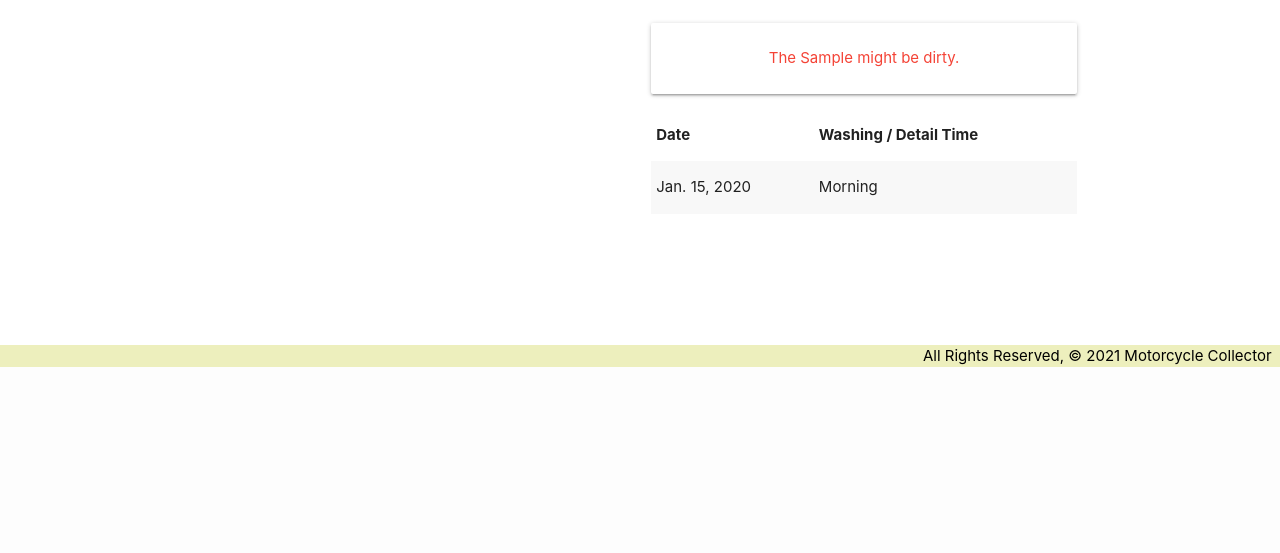
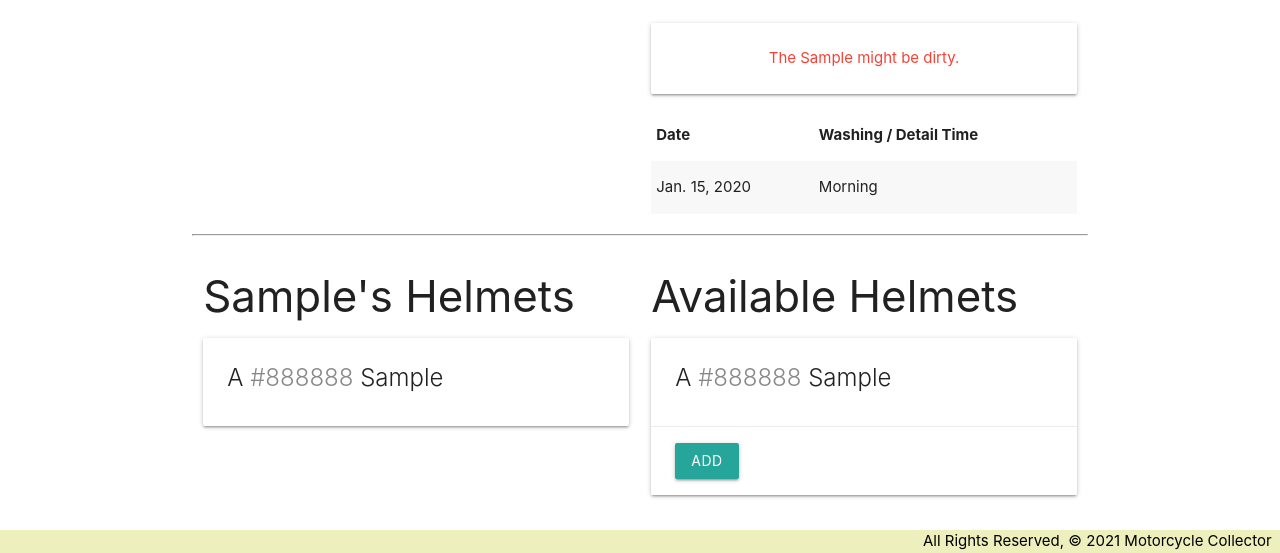
Before and after one commit to tmsheipline/Motorcycle-Collector, a Django app: template main_app/templates/motorcycles/detail.html in a window 1280 px wide. Shown: the part 433-986 px from the top of the page. Before the commit the page ends 800 px from the top, so only its background shows below. Run offline with Django 4.2, Linux system fonts and the light colour scheme; the template is opened without the code that fills it: values that come from a table or form of the project are taken from there, others are empty; tables that the repository leaves empty hold one stand-in row (values such as "Sample post").

Commit message:
Lab complete

```diff
--- a/main_app/admin.py
+++ b/main_app/admin.py
@@ -1,6 +1,7 @@
 from django.contrib import admin
-from .models import Motorcycle, Washing
+from .models import Helmet, Motorcycle, Washing
 
 # Register your models here.
 admin.site.register(Motorcycle)
 admin.site.register(Washing)
+admin.site.register(Helmet)
--- a/main_app/models.py
+++ b/main_app/models.py
@@ -1,3 +1,4 @@
+# from turtle import color
 from django.db import models
 from django.urls import reverse
 from datetime import date
@@ -9,6 +10,15 @@ TIME = (
 )
 
 # Create your models here.
+class Helmet(models.Model):
+    type= models.CharField(max_length=25)
+    color= models.CharField(max_length=20)
+
+    def __str__(self):
+        return self.type
+
+    def get_absolute_url(self):
+        return reverse('helmets_detail', kwargs={'pk': self.id})
 
 
 class Motorcycle(models.Model):
@@ -16,6 +26,7 @@ class Motorcycle(models.Model):
     model = models.CharField(max_length=100)
     color = models.CharField(max_length=100)
     year = models.IntegerField()
+    helmets = models.ManyToManyField(Helmet)
 
     def __str__(self):
         return self.make
--- a/main_app/templates/motorcycles/detail.html
+++ b/main_app/templates/motorcycles/detail.html
@@ -44,6 +44,46 @@
     </table>
   </div>
 </div>
+<hr>
+<div class="row">
+  <div class="col s6">
+    <h3>{{ motorcycle.make }}'s Helmets</h3>
+    {% if motorcycle.helmets.count %}
+      {% for helmet in motorcycle.helmets.all %}
+        <div class="card">
+          <div class="card-content">
+            <span class="card-title">
+              A <span style="color: {{ helmet.color }}">{{ helmet.color }}</span> {{ helmet.type }}
+            </span>
+          </div>
+        </div>
+      {% endfor %}
+    {% else %}
+      <h5>No Helmets :(</h5>
+    {% endif %}
+  </div>
+  <div class="col s6">
+    <h3>Available Helmets</h3>
+    {% if helmets.count %}
+      {% for helmet in helmets.all %}
+        <div class="card">
+          <div class="card-content">
+            <span class="card-title">
+              A <span style="color: {{ helmet.color }}">{{ helmet.color }}</span> {{ helmet.type }}
+            </span>
+          </div>
+          <div class="card-action">
+            <form action="{% url 'assoc_helmet' motorcycle.id helmet.id %}" method="POST">
+              {% csrf_token %}
+              <button type="submit" class="btn">Add</button>
+            </form>
+          </div>
+        </div>
+      {% endfor %}
+    {% else %}
+      <h5>This {{motorcylce.make}} Already Has All Helmets Available</h5>
+    {% endif %}
+  </div>
 <script>
   const dateEl = document.getElementById('id_date');
   M.Datepicker.init(dateEl, {
--- a/main_app/urls.py
+++ b/main_app/urls.py
@@ -10,5 +10,6 @@ urlpatterns = [
     path('motorcycles/<int:pk>/update/', views.MotorcycleUpdate.as_view(), name='motorcycles_update'),
     path('motorcycles/<int:pk>/delete/', views.MotorcycleDelete.as_view(), name='motorcycles_delete'),
     path('motorcycles/<int:motorcycle_id>/add_washing/', views.add_washing, name='add_washing'),
+    path('motorcycles/<int:motorcycle_id>/assoc_helmet/<int:helmet_id>/', views.assoc_helmet, name='assoc_helmet'),
 
 ]
```
Also changed, not shown: main_app/views.py (+34 -3 lines), main_app/migrations/0003_helmet_alter_washing_options_alter_washing_date.py (added), main_app/migrations/0004_motorcycle_helmets.py (added).
